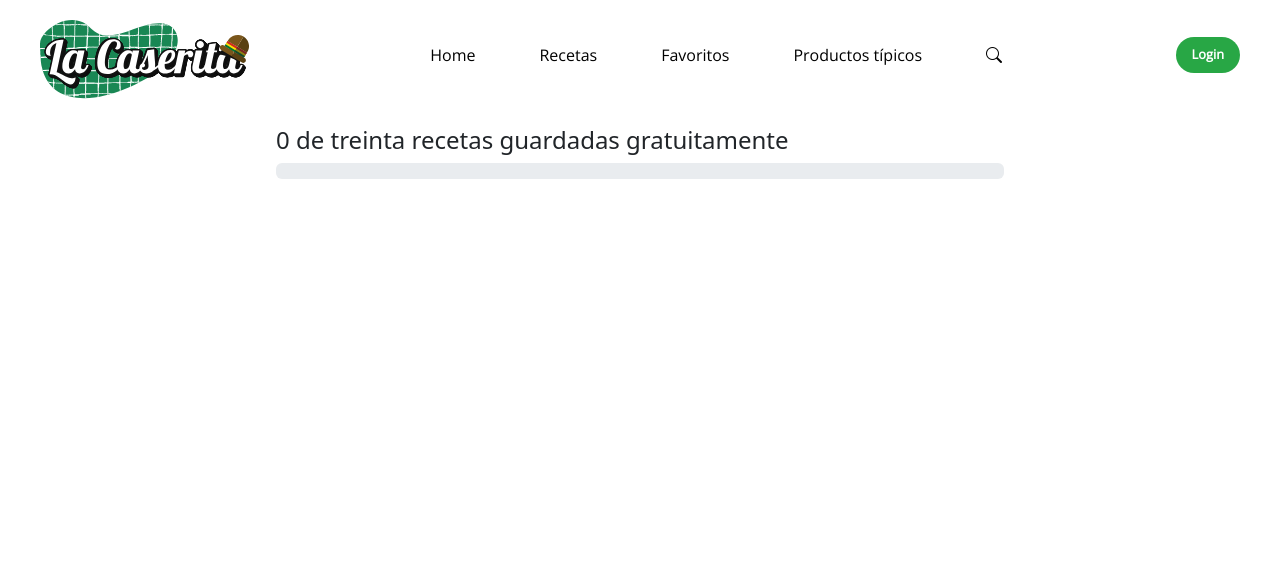
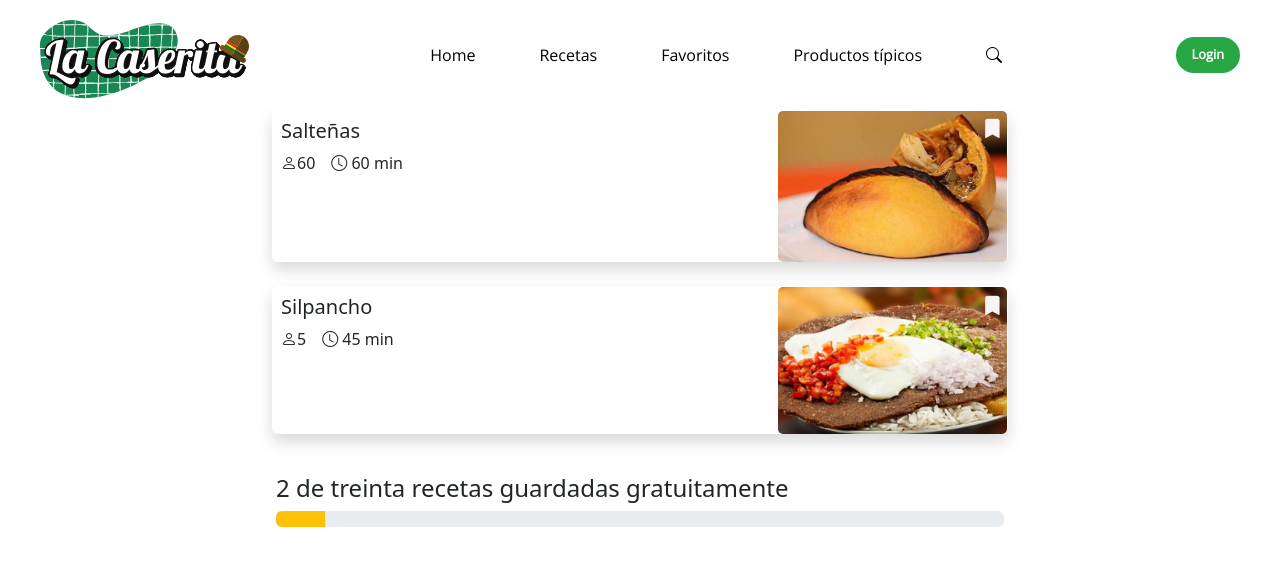
Before and after one commit to Guidarom/sprint-9, an Angular app: page /favorites in a window 1280 px wide. Shown: the top 566 px of the page. Built offline with nearby package versions, Linux system fonts and the light colour scheme; a web font is replaced by a local one.

Commit message:
save icon fixed

```diff
--- a/src/app/_services/favs.service.ts
+++ b/src/app/_services/favs.service.ts
@@ -5,7 +5,7 @@ import { Injectable } from '@angular/core';
 })
 export class FavsService {
 
-  favsList:number[]=[];
+  favsList:number[]=[1,2];
   constructor() { }
 
   saveFavs(id:number){
--- a/src/app/home/components/favorites/favorites.component.css
+++ b/src/app/home/components/favorites/favorites.component.css
@@ -4,3 +4,9 @@
     height: 30px;
 
 }
+.save-icon{
+    position: absolute;
+    font-size: 1.2rem;
+    color:whitesmoke;
+    cursor: pointer;
+}
--- a/src/app/home/components/favorites/favorites.component.html
+++ b/src/app/home/components/favorites/favorites.component.html
@@ -5,7 +5,7 @@
       <!-- Repeat this card block for each recipe in your JSON file -->
       <div class="col-12  col-lg-8 mb-4 card-recipe"
             *ngFor=" let recipe of currentFavList; let i=index" >
-        <div class="card ">
+        <div class="card shadow border-bottom-0 border-white">
           <div class="row no-gutters">
             <div class="col-8">
               <div class="card-body p-2">
@@ -17,11 +17,16 @@
                   </div>
               </div>
             </div>
-            <div class="col-4 d-flex">
-              <img class="recipe-img  img-fluid" src='{{recipe.imagen}}' class="card-img img-fluid float-right h-100" alt="Imagen de la receta">
-              <div class="fav d-flex pt-0">
-                <i [ngClass]="{'bi-bookmark-fill pt-0': currentFavList[i].isFav, 'bi-bookmark': !currentFavList[i].isFav}" (click)="changeFavs(i)"></i>
+            <div class="col-4">
+              <div style="position: relative;">
+                <img class="recipe-img  img-fluid" src='{{recipe.imagen}}' class="card-img img-fluid float-right h-100" alt="Imagen de la receta">
+                <i class="save-icon "
+                  style="top: 4px; right: 5px;"
+                [ngClass]="{'bi-bookmark-fill pt-0': currentFavList[i].isFav, 'bi-bookmark': !currentFavList[i].isFav}"
+                (click)="changeFavs(i)"></i>
               </div>
+
+
 
 
             </div>
--- a/src/app/home/components/info-recipe/info-recipe.component.css
+++ b/src/app/home/components/info-recipe/info-recipe.component.css
@@ -33,6 +33,7 @@
      .img-fluid {
     max-width: 100%;
     height: auto;
+    position: relative;
     }
 
 
@@ -45,6 +46,24 @@
 
     .col-md-6 {
     width: 50%;
+    }
+
+    .heart-icon{
+        position: absolute;
+        font-size: 3rem;
+        color: whitesmoke;
+        cursor: pointer;
+    }
+
+
+
+    @keyframes heart-animation {
+        0% {
+            color: inherit;
+        }
+        100% {
+            color: red;
+        }
     }
 
     @media (max-width: 768px) {
@@ -74,4 +93,5 @@
     .list-group-item {
     font-size: 1rem;
     }
+
     }
--- a/src/app/home/components/info-recipe/info-recipe.component.html
+++ b/src/app/home/components/info-recipe/info-recipe.component.html
@@ -3,8 +3,11 @@
     <div class="card">
       <div class="card-body">
         <div class="row align-items-start">
-          <div class="col-md-7  " style="height: auto;">
-            <img class="img-fluid" [src]="currentRecipe.imagen" alt="Recipe Image" />
+          <div class="col-md-7  " style="height: auto">
+            <div style="position:relative">
+              <img class="img-fluid" [src]="currentRecipe.imagen" alt="Recipe Image" />
+              <i class="bi bi-heart heart-icon" style="top: 5px; left: 17px; " ></i>
+            </div>
             <div class="button-container p-2">
               <button class="btn btn-success me-3"
                       (click)="changeState()">{{estadoRecipe}}</button>
--- a/src/app/home/pages/recipes/recipes.component.css
+++ b/src/app/home/pages/recipes/recipes.component.css
@@ -25,10 +25,10 @@ p{
         font-size:medium;
     }
 }
-/* .card-recipe{
-    height: 100px !important;
+ .card-recipe{
+    cursor: pointer;
 
-} */
+}
 /* .list-recipes{
     max-width: 700px !important;
 } */
--- a/src/app/home/pages/recipes/recipes.component.html
+++ b/src/app/home/pages/recipes/recipes.component.html
@@ -5,7 +5,7 @@
       <div class="col-12  col-lg-8 mb-4 card-recipe"
             [routerLink]="['/info-recipe/' ,recipe.id]"
             *ngFor=" let recipe of recipesList; let i=index" >
-        <div class="card ">
+        <div class="card shadow border-bottom-0 border-white">
           <div class="row no-gutters">
             <div class="col-8">
               <div class="card-body p-2">
@@ -17,8 +17,8 @@
                   </div>
               </div>
             </div>
-            <div class="col-4">
-              <div class="recipe-image" [ngStyle]="{'background-image': 'url(' + recipe.imagen + ')'}"></div>
+            <div class="col-4 m-0 p-0">
+              <div class="recipe-image rounded-end " [ngStyle]="{'background-image': 'url(' + recipe.imagen + ')'}"></div>
               <!-- <div class="recipe-image" [style.background-image]="'url(' + recipe.imagen + ')'" ></div> -->
 
               <!--  <img class="recipe-img  img-fluid" src='{{recipe.imagen}}' class="card-img img-fluid float-right h-100" alt="Imagen de la receta">  -->
```
